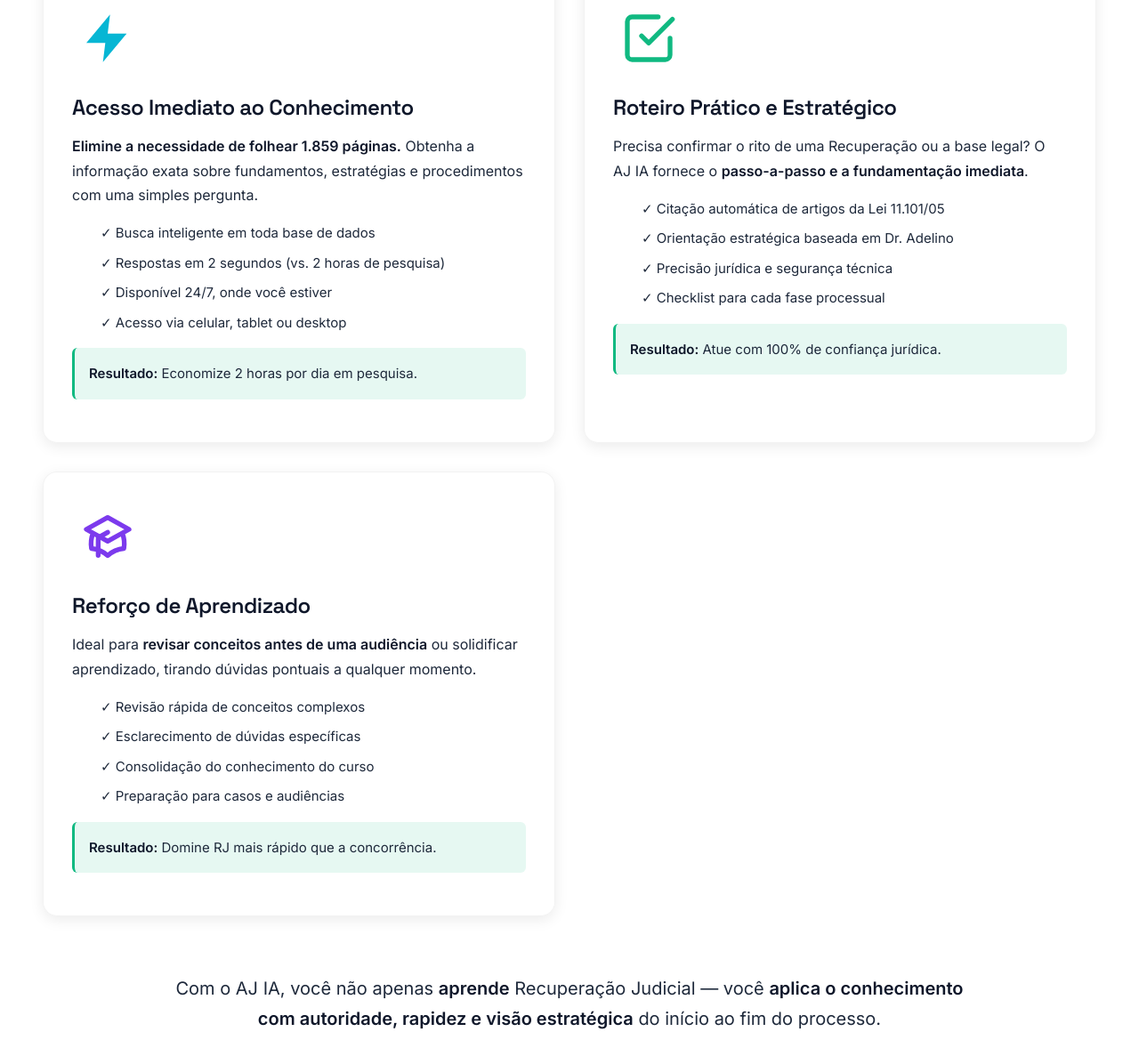
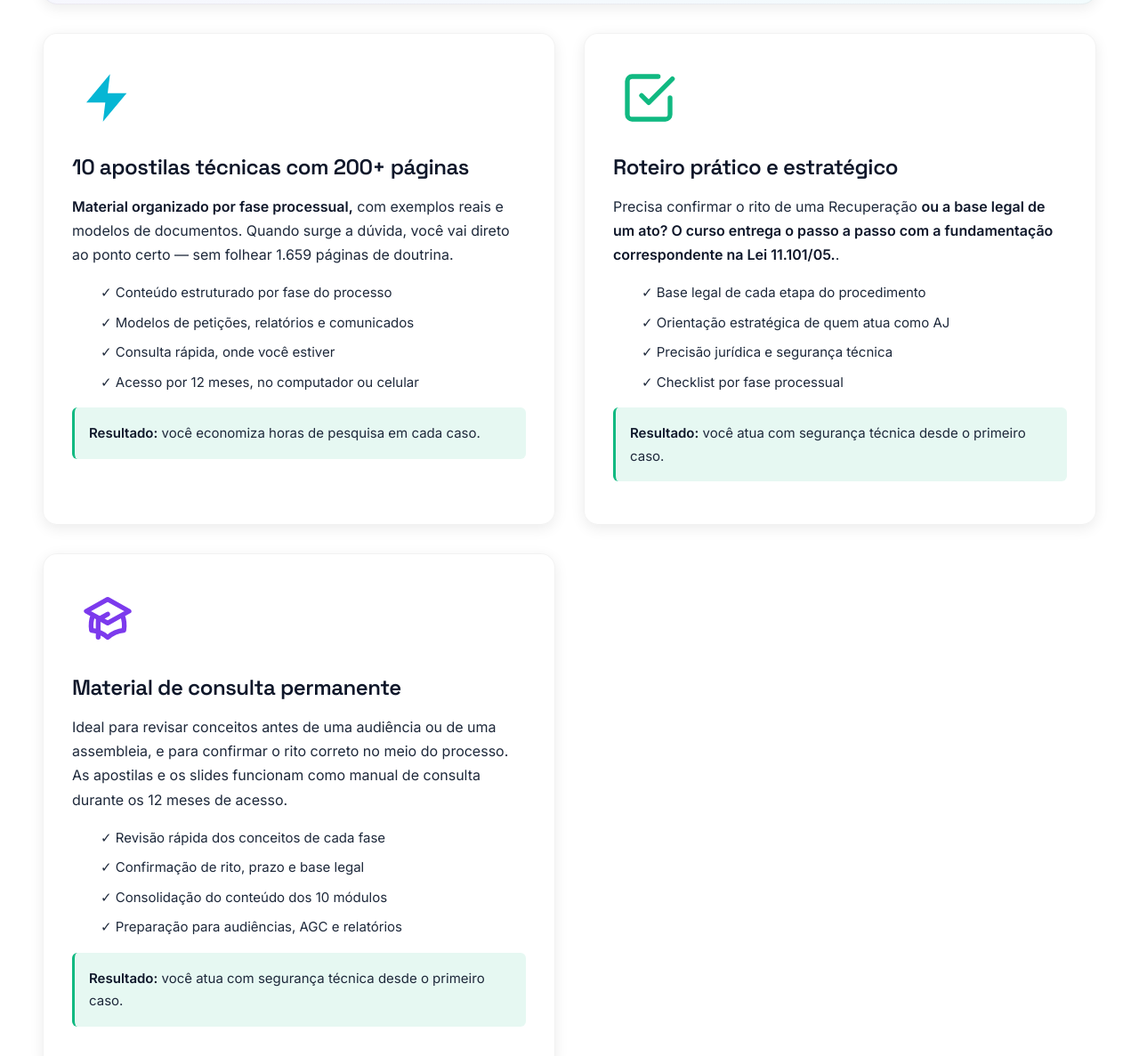
Before and after one commit to LuizLamim/P-ginas-Nabla, a plain HTML site: page Aprenda_Recuperacao_Judicial.html in a window 1280 px wide. Shown: the part 8113-9300 px from the top of the page at 89% size. Drawn offline with Linux system fonts and the light colour scheme.

Commit message:
Section 5

```diff
--- a/Aprenda_Recuperacao_Judicial.html
+++ b/Aprenda_Recuperacao_Judicial.html
@@ -2706,10 +2706,10 @@ section {
     <div class="container">
 
       <!-- Headline -->
-      <h2 class="section__title">4 Superpoderes do Administrador Judicial IA</h2>
+      <h2 class="section__title">4 pilares do curso Aprenda Recuperação Judicial</h2>
 
       <!-- Subheadline -->
-      <p class="section__subtitle">Como o AJ IA transforma sua atuação em Recuperação Judicial</p>
+      <p class="section__subtitle">Como o método do Prof. Dr. Adelino Neto transforma sua atuação em Recuperação Judicial</p>
 
       <!-- Grid de Features -->
       <div class="features__grid">
@@ -2724,17 +2724,17 @@ section {
               <path d="M12 2L2 7l10 5 10-5-10-5zM2 17l10 5 10-5M2 12l10 5 10-5" stroke="#7c3aed" stroke-width="2" stroke-linecap="round" stroke-linejoin="round"/>
             </svg>
           </div>
-          <h3 class="feature-card__title"> Mapa de Ação Jurídica</h3>
+          <h3 class="feature-card__title"> Fluxograma Visual Completo</h3>
           <p class="feature-card__description">
-            <strong>Graças à integração do fluxograma completo</strong>, o AJ IA te mostra exatamente em qual "estação do trem" processual você está e qual será o próximo marco.
+            O mapa de todas as fases da Recuperação Judicial, do pedido inicial à aprovação do plano. Você localiza em que etapa o processo está e qual é o próximo ato — sem depender de memória ou de tentativa e erro.
           </p>
           <ul class="feature-card__list">
             <li>✓ Visão completa de todas as fases da RJ</li>
             <li>✓ Identifica fase atual do seu processo</li>
             <li>✓ Indica próximo passo fundamental</li>
-            <li>✓ Elimina confusão e incerteza processual</li>
+            <li>✓ Elimina a confusão sobre sequência e prazos</li>
           </ul>
-          <p class="feature-card__result"><strong>Resultado:</strong> Você nunca mais fica perdido no processo.</p>
+          <p class="feature-card__result"><strong>Resultado:</strong>  você nunca mais fica perdido no processo.</p>
         </div>
 
         <!-- Feature 2: Acesso Imediato -->
@@ -2744,17 +2744,17 @@ section {
               <path d="M13 2L3 14h8l-1 8 10-12h-8l1-8z" fill="#06b6d4"/>
             </svg>
           </div>
-          <h3 class="feature-card__title"> Acesso Imediato ao Conhecimento</h3>
+          <h3 class="feature-card__title"> 10 apostilas técnicas com 200+ páginas</h3>
           <p class="feature-card__description">
-            <strong>Elimine a necessidade de folhear 1.859 páginas.</strong> Obtenha a informação exata sobre fundamentos, estratégias e procedimentos com uma simples pergunta.
+            <strong>Material organizado por fase processual,</strong>  com exemplos reais e modelos de documentos. Quando surge a dúvida, você vai direto ao ponto certo — sem folhear 1.659 páginas de doutrina.
           </p>
           <ul class="feature-card__list">
-            <li>✓ Busca inteligente em toda base de dados</li>
-            <li>✓ Respostas em 2 segundos (vs. 2 horas de pesquisa)</li>
-            <li>✓ Disponível 24/7, onde você estiver</li>
-            <li>✓ Acesso via celular, tablet ou desktop</li>
+            <li>✓ Conteúdo estruturado por fase do processo</li>
+            <li>✓ Modelos de petições, relatórios e comunicados </li>
+            <li>✓ Consulta rápida, onde você estiver</li>
+            <li>✓ Acesso por 12 meses, no computador ou celular</li>
           </ul>
-          <p class="feature-card__result"><strong>Resultado:</strong> Economize 2 horas por dia em pesquisa.</p>
+          <p class="feature-card__result"><strong>Resultado:</strong> você economiza horas de pesquisa em cada caso.</p>
         </div>
 
         <!-- Feature 3: Roteiro Prático -->
@@ -2764,17 +2764,17 @@ section {
               <path d="M9 11l3 3L22 4M21 12v7a2 2 0 01-2 2H5a2 2 0 01-2-2V5a2 2 0 012-2h11" stroke="#10b981" stroke-width="2" stroke-linecap="round" stroke-linejoin="round"/>
             </svg>
           </div>
-          <h3 class="feature-card__title"> Roteiro Prático e Estratégico</h3>
+          <h3 class="feature-card__title"> Roteiro prático e estratégico</h3>
           <p class="feature-card__description">
-            Precisa confirmar o rito de uma Recuperação ou a base legal? O AJ IA fornece o <strong>passo-a-passo e a fundamentação imediata</strong>.
+            Precisa confirmar o rito de uma Recuperação <strong>ou a base legal de um ato? O curso entrega o passo a passo com a fundamentação correspondente na Lei 11.101/05.</strong>.
           </p>
           <ul class="feature-card__list">
-            <li>✓ Citação automática de artigos da Lei 11.101/05</li>
-            <li>✓ Orientação estratégica baseada em Dr. Adelino</li>
-            <li>✓ Precisão jurídica e segurança técnica</li>
-            <li>✓ Checklist para cada fase processual</li>
+            <li>✓ Base legal de cada etapa do procedimento </li>
+            <li>✓ Orientação estratégica de quem atua como AJ </li>
+            <li>✓ Precisão jurídica e segurança técnica </li>
+            <li>✓ Checklist por fase processual </li>
           </ul>
-          <p class="feature-card__result"><strong>Resultado:</strong> Atue com 100% de confiança jurídica.</p>
+          <p class="feature-card__result"><strong>Resultado:</strong> você atua com segurança técnica desde o primeiro caso. </p>
         </div>
 
         <!-- Feature 4: Reforço de Aprendizado -->
@@ -2784,17 +2784,17 @@ section {
               <path d="M12 14l9-5-9-5-9 5 9 5zm0 0l6.16-3.422a12.083 12.083 0 01.665 6.479A11.952 11.952 0 0012 20.055a11.952 11.952 0 00-6.824-2.998 12.078 12.078 0 01.665-6.479L12 14zm-4 6v-7.5l4-2.222" stroke="#7c3aed" stroke-width="2" stroke-linecap="round" stroke-linejoin="round"/>
             </svg>
           </div>
-          <h3 class="feature-card__title"> Reforço de Aprendizado</h3>
+          <h3 class="feature-card__title"> Material de consulta permanente</h3>
           <p class="feature-card__description">
-            Ideal para <strong>revisar conceitos antes de uma audiência</strong> ou solidificar aprendizado, tirando dúvidas pontuais a qualquer momento.
+            Ideal para revisar conceitos antes de uma audiência ou de uma assembleia, e para confirmar o rito correto no meio do processo. As apostilas e os slides funcionam como manual de consulta durante os 12 meses de acesso.
           </p>
           <ul class="feature-card__list">
-            <li>✓ Revisão rápida de conceitos complexos</li>
-            <li>✓ Esclarecimento de dúvidas específicas</li>
-            <li>✓ Consolidação do conhecimento do curso</li>
-            <li>✓ Preparação para casos e audiências</li>
+            <li>✓ Revisão rápida dos conceitos de cada fase </li>
+            <li>✓ Confirmação de rito, prazo e base legal </li>
+            <li>✓ Consolidação do conteúdo dos 10 módulos</li>
+            <li>✓ Preparação para audiências, AGC e relatórios</li>
           </ul>
-          <p class="feature-card__result"><strong>Resultado:</strong> Domine RJ mais rápido que a concorrência.</p>
+          <p class="feature-card__result"><strong>Resultado:</strong> você atua com segurança técnica desde o primeiro caso.</p>
         </div>
 
       </div>
@@ -2802,7 +2802,7 @@ section {
       <!-- Resumo de Valor -->
       <div class="features__summary">
         <p class="features__summary-text">
-          Com o AJ IA, você não apenas <strong>aprende</strong> Recuperação Judicial — você <strong>aplica o conhecimento com autoridade, rapidez e visão estratégica</strong> do início ao fim do processo.
+          Com o curso Aprenda Recuperação Judicial, <strong> você não apenas entende a Lei 11.101/05</strong>  — você aplica o conhecimento com autoridade, precisão e visão estratégica do início ao fim do processo.
         </p>
       </div>
 
```
